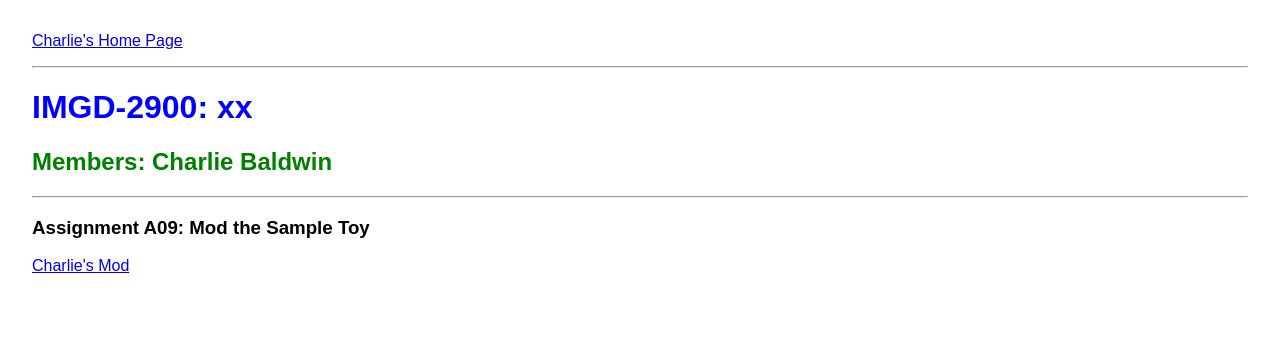
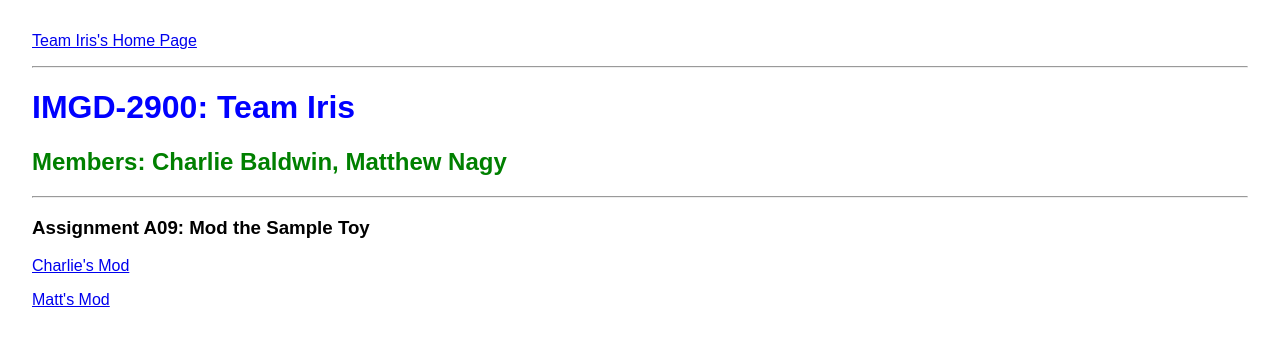
Before and after one commit to charliebaldwin/2900site, a plain HTML site: page index.html in a window 1280 px wide. Drawn offline with Linux system fonts and the light colour scheme.

Commit message:
Added team name
- team iris
- added Matt's name
- added folders for individual submissions for A09

```diff
--- a/index.html
+++ b/index.html
@@ -2,7 +2,7 @@
 <html lang="en">
 <head>
     <meta charset="UTF-8">
-    <title>IMGD-2900: Team xx</title>
+    <title>IMGD-2900: Team Iris</title>
     <style>
         body { margin: 2em; font-family: sans-serif; color: gray; }
         h1 { color: blue; }
@@ -12,18 +12,18 @@
     </style>
 </head>
 <body style="background-color:white;">
-    <p><a href="./index.html">Charlie's Home Page</a></p>
+    <p><a href="./index.html">Team Iris's Home Page</a></p>
     <hr/>
-    <h1>IMGD-2900: xx</h1>
-    <h2>Members: Charlie Baldwin</h2>
+    <h1>IMGD-2900: Team Iris</h1>
+    <h2>Members: Charlie Baldwin, Matthew Nagy</h2>
     <hr/>
 
     <!-- These are the initial assignment links you'll need. -->
 
     <h3>Assignment A09: Mod the Sample Toy</h3>
-    <p><a href="A09/game.html">Charlie's Mod</a></p>
+    <p><a href="A09/Charlie/game.html">Charlie's Mod</a></p>
 	<!-- Comment out the following line if you're a one-person team. -->
-    <!-- <p><a href="A09/member2/game.html">Member2's Mod</a></p> -->
+     <p><a href="A09/Matt/game.html">Matt's Mod</a></p>
 
     <p></p> <!-- Empty paragraphs provide spacing between assignments -->
 
```
Also changed, not shown: A09/Charlie/cover.png (renamed from A09/cover.png), A09/Charlie/game.html (renamed from A09/game.html), A09/Charlie/game.js (renamed from A09/game.js).
